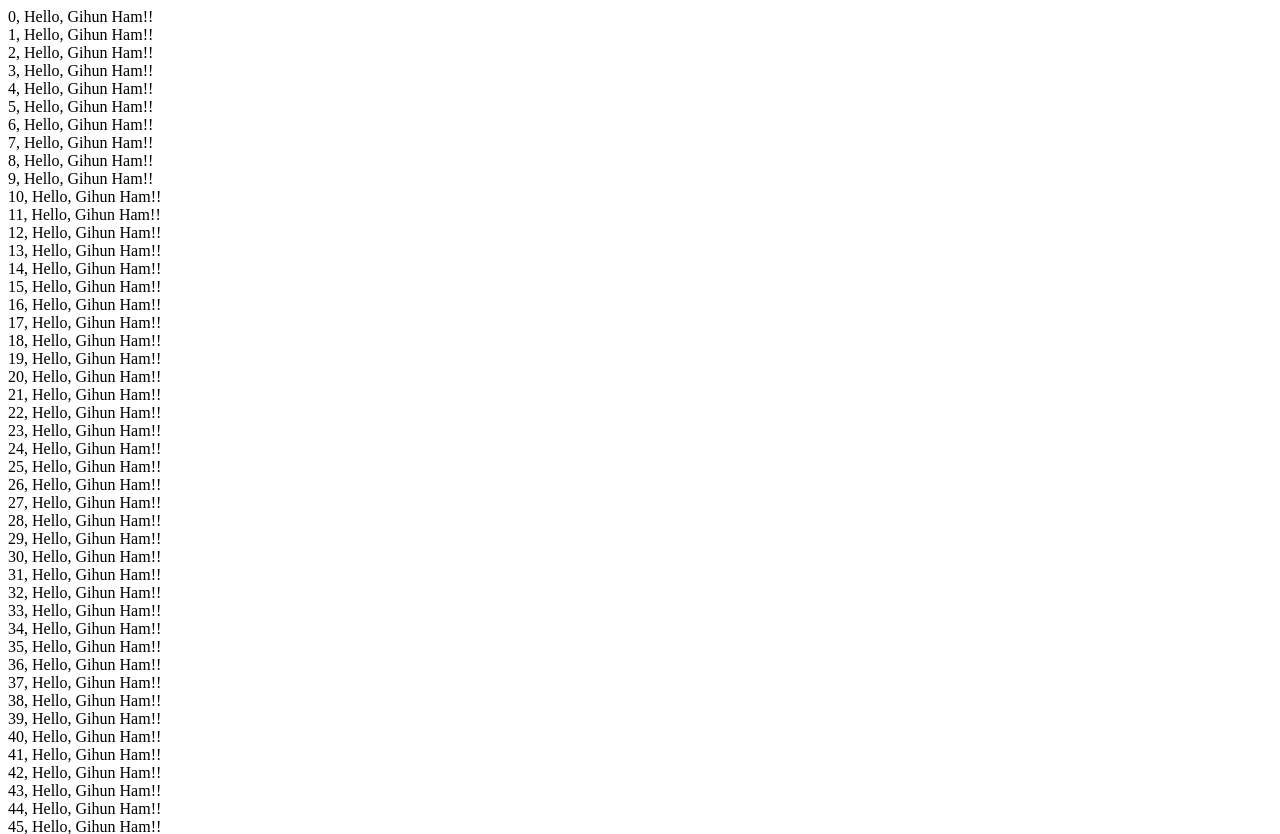
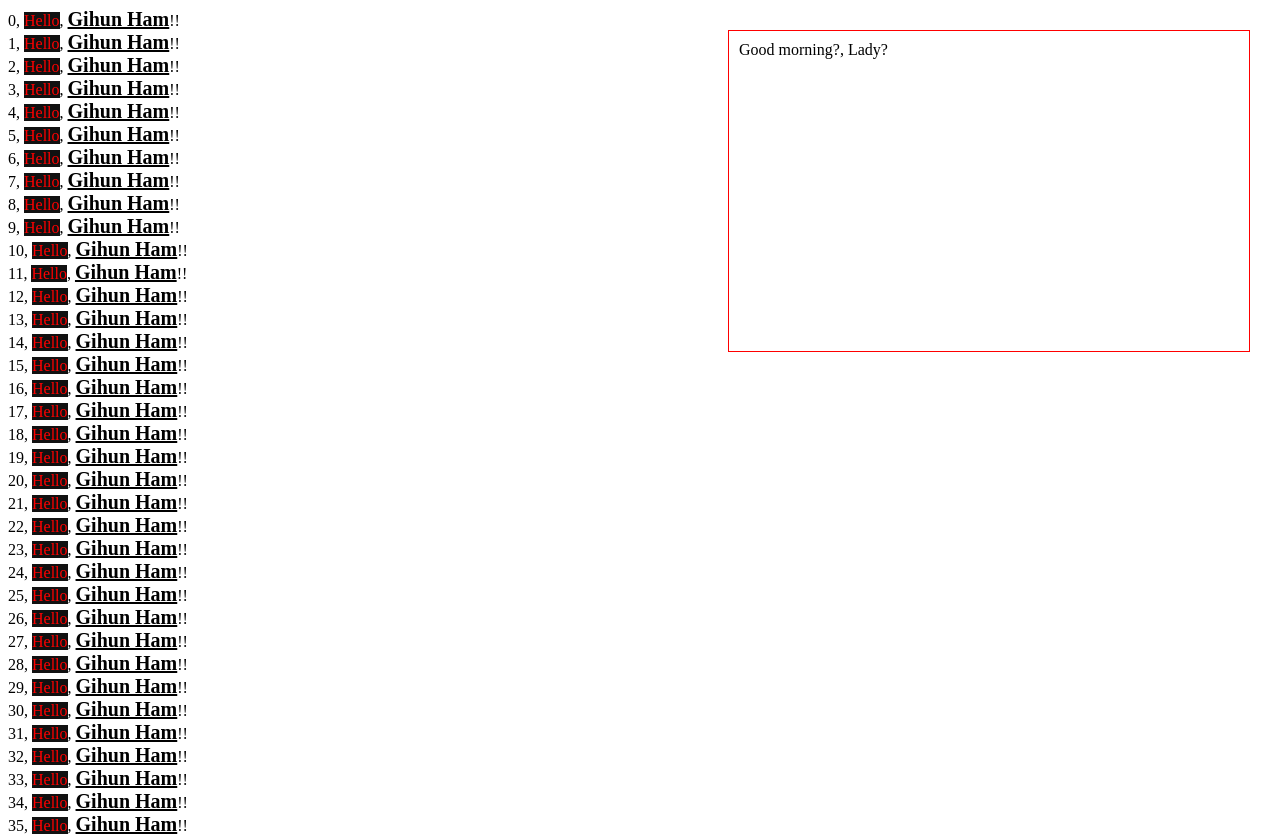
Before and after one commit to progh2/php, a PHP site: page / in a window 1280 px wide. Shown: the top 834 px of the page. Run offline with PHP 8.4, Linux system fonts and the light colour scheme.

Commit message:
#4 CSS 코드 추가

```diff
--- a/index.php
+++ b/index.php
@@ -1,7 +1,36 @@
+<style>
+   /* css는 c스타일의 주석을 사용*/
+	b {
+		color:red;
+		font-weight:normal;
+		background-color:#111111;
+	}
+
+	#hellobox {
+		width:500px; height:300px;
+		border:1px solid #ff0000;
+		padding:10px;
+		margin:10px;
+		position:absolute; top: 20px; right:20px;
+   }
+
+   .nicename{
+       font-weight:bold;
+		  font-size:20px;
+		  text-decoration:underline;
+		  cursor:pointer;
+	 }
+
+</style>
+
+<div id="hellobox">
+   Good morning?, Lady?
+</div>
+
 <?php
 
 for( $i = 0; $i < 1000; $i ++){
-  echo $i . ", Hello, Gihun Ham!!<br >";
+  echo $i . ", <b>Hello</b>, <span class='nicename'>Gihun Ham</span>!!<br >";
 }
 
 ?>
```
